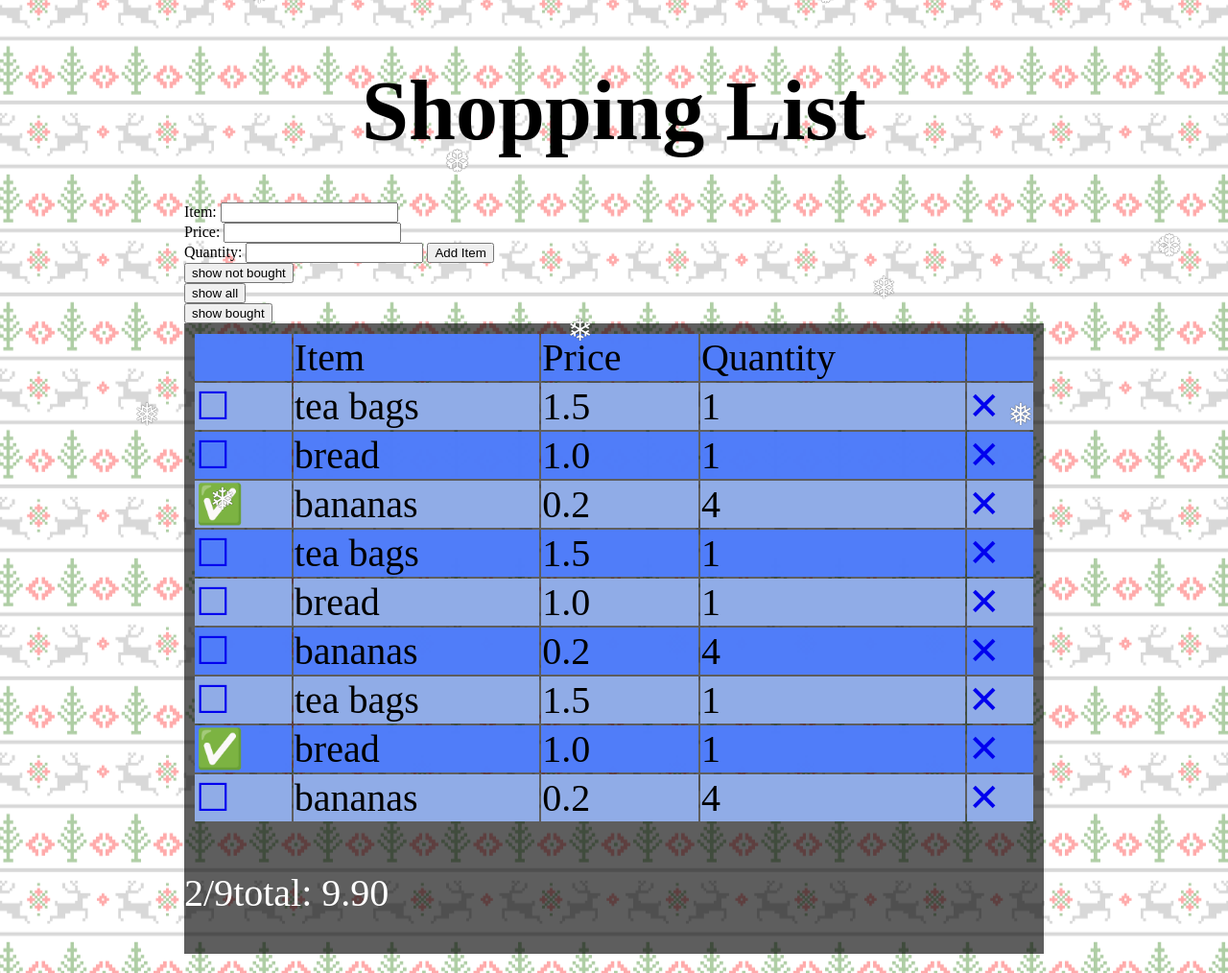
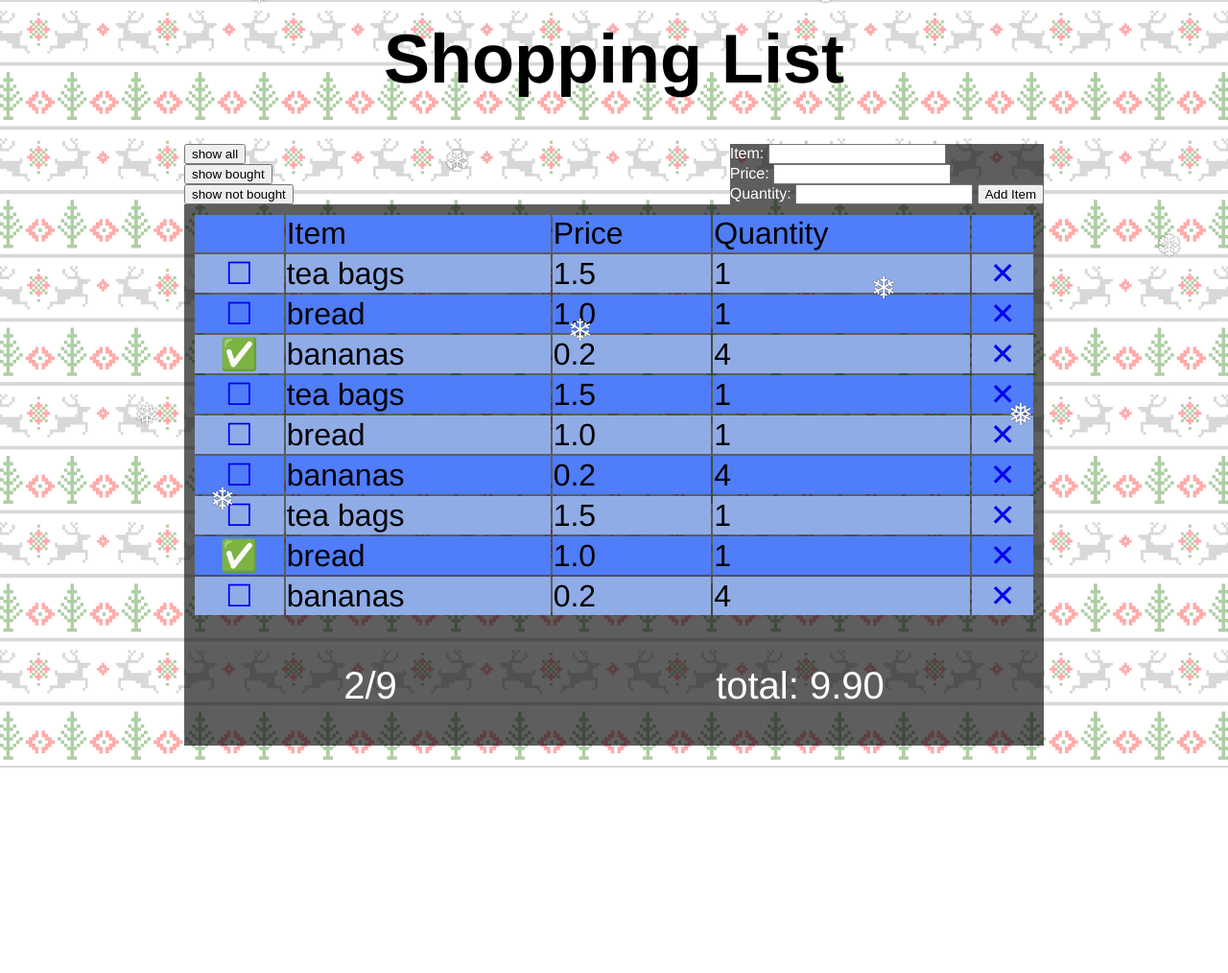
Before and after one commit to Nixon2223/shopping_list, a Flask app: page /shopping_list in a window 1280 px wide. Shown: the whole page at 96% size. After the commit the page ends 800 px from the top, so only its background shows below. Run offline with Flask 2, Linux system fonts and the light colour scheme.

Commit message:
css aligning

```diff
--- a/static/css/main.css
+++ b/static/css/main.css
@@ -1,7 +1,7 @@
 h1 {
-    font-size: 11vh;
+    margin-top: 0;
+    font-size: 9vh;
     text-align: center;
-    margin: 5%;
 }
 body{
     /* background img from: https://www.toptal.com/designers/subtlepatterns/ */
@@ -10,6 +10,18 @@ body{
     width: 70%;
     padding: 20px;
     margin: auto;
+    font-family: "HelveticaNeue-Light", "Helvetica Neue Light", "Helvetica Neue", Helvetica, Arial, "Lucida Grande", sans-serif;
+    font-weight: 300;
+  }
+
+.form_item{
+    font-size: 2vh;
+    float: right;
+    background-color: #000000a1;
+    color: white;
+}
+.filters {
+      float:left;
   }
 
 tbody tr:nth-child(odd) {
@@ -24,7 +36,7 @@ tbody tr:nth-child(even) {
 table {
     width: 100%;
     padding: 1%;
-    font-size: 5vh;
+    font-size: 4vh;
     background-color: #000000a1;
   }
 
@@ -37,6 +49,11 @@ table {
     font-size: 5vh;
     display:flex;
     background-color: #000000a1;
+    justify-content:space-around
+}
+
+.bought, .remove {
+    text-align: center;
 }
 
 
--- a/templates/index.html
+++ b/templates/index.html
@@ -15,34 +15,41 @@
     <input type="submit" value="Add Item">
 </form>
 
-<form action="/shopping_list/bought_filterF">
-    <input type="submit" value="show not bought" />
-</form>
+<article>
+    <div class = "filters">
         <form action="/shopping_list/bought_filterA">
             <input type="submit" value="show all" />
         </form>
         <form action="/shopping_list/bought_filterT">
             <input type="submit" value="show bought" />
         </form>
+        <form action="/shopping_list/bought_filterF">
+            <input type="submit" value="show not bought" />
+        </form>
+    </div>
+</article>
+
+
+
 <table>
     <tr>
-        <td></td>
+        <td class = "bought"></td>
         <td>Item</td>
         <td>Price</td>
         <td>Quantity</td>
-        <td></td>
+        <td class = "remove"></td>
     {% for item in items %}
     <tr>
         {% if item.bought == False %}
-        <td><a href="/shopping_list/bought{{items.index(item)}}" class = "bought_button_F">&#9744;</a></td>
+        <td class = "bought"><a href="/shopping_list/bought{{items.index(item)}}" class = "bought_button_F">&#9744;</a></td>
         {% endif %}
         {% if item.bought == True %}
-        <td><a href="/shopping_list/bought{{items.index(item)}}" class = "bought_button_T">&#9989;</a></td>
+        <td class = "bought"><a href="/shopping_list/bought{{items.index(item)}}" class = "bought_button_T">&#9989;</a></td>
         {% endif %}
         <td>{{ item.name }}</td>
         <td>{{ item.price }}</td>
         <td>{{ item.quantity }}</td>
-        <td><a href="/shopping_list/remove{{items.index(item)}}" class = "remove_button">&#10005;</a></td>
+        <td class = "remove"><a href="/shopping_list/remove{{items.index(item)}}" class = "remove_button">&#10005;</a></td>
 
     {% endfor %}
 </table>
```
Lines whose indentation alone changed are shown as unchanged.
